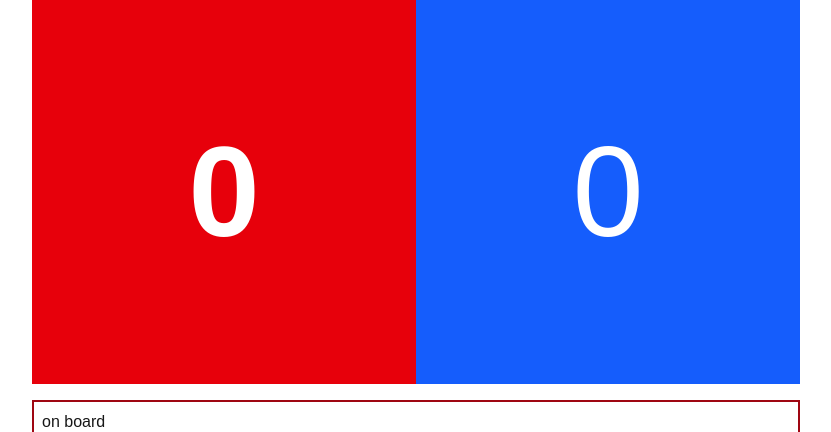
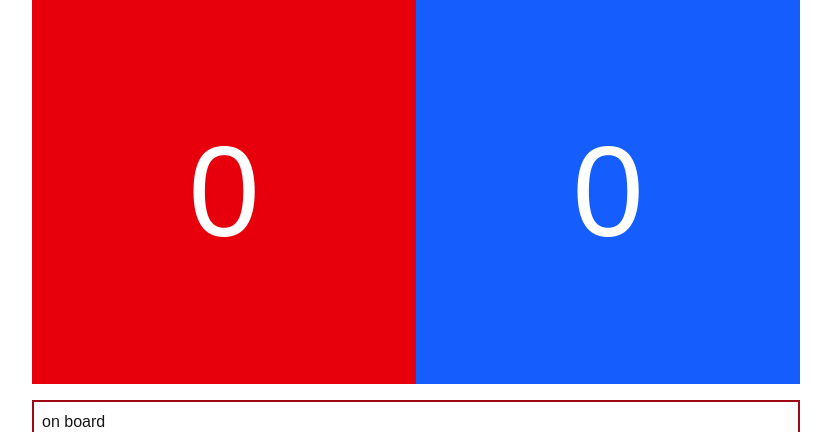
Before and after one commit to Merk42/cornholder, a Next.js app: page /pwa/cornholder/game in a window 1280 px wide. Shown: the top 432 px of the page, without its empty margins (224-1055 px from the left). Built offline with nearby package versions, Linux system fonts and the light colour scheme.

Commit message:
switch bolded element

```diff
--- a/app/game/_components/score.tsx
+++ b/app/game/_components/score.tsx
@@ -9,16 +9,16 @@ export default function Score() {
     return (
         <div>
             <div className="grid grid-cols-[repeat(2,1fr)] w-full">
-                <div className={`${firsttoss === 'red' ? 'font-bold' : ''} bg-red-600 place-content-center aspect-[1] text-center text-white text-[10vw]`}>
+                <div className={`bg-red-600 place-content-center aspect-[1] text-center text-white text-[10vw]`}>
                 {score.red}
                 </div>
-                <div className={`${firsttoss === 'blue' ? 'font-bold' : ''} bg-blue-600 place-content-center aspect-[1] text-center text-white text-[10vw]`}>
+                <div className={`bg-blue-600 place-content-center aspect-[1] text-center text-white text-[10vw]`}>
                 {score.blue}
                 </div>
             </div>
             <div className="grid grid-cols-[repeat(2,1fr)] w-full">
-                <div className="text-center truncate text-lg">{redteam}</div>
-                <div className="text-center truncate text-lg">{blueteam}</div>
+                <div className={`${firsttoss === 'red' ? 'font-bold' : ''} text-center truncate text-lg`}>{redteam}</div>
+                <div className={`${firsttoss === 'blue' ? 'font-bold' : ''} text-center truncate text-lg`}>{blueteam}</div>
             </div>
         </div>
     )
```
